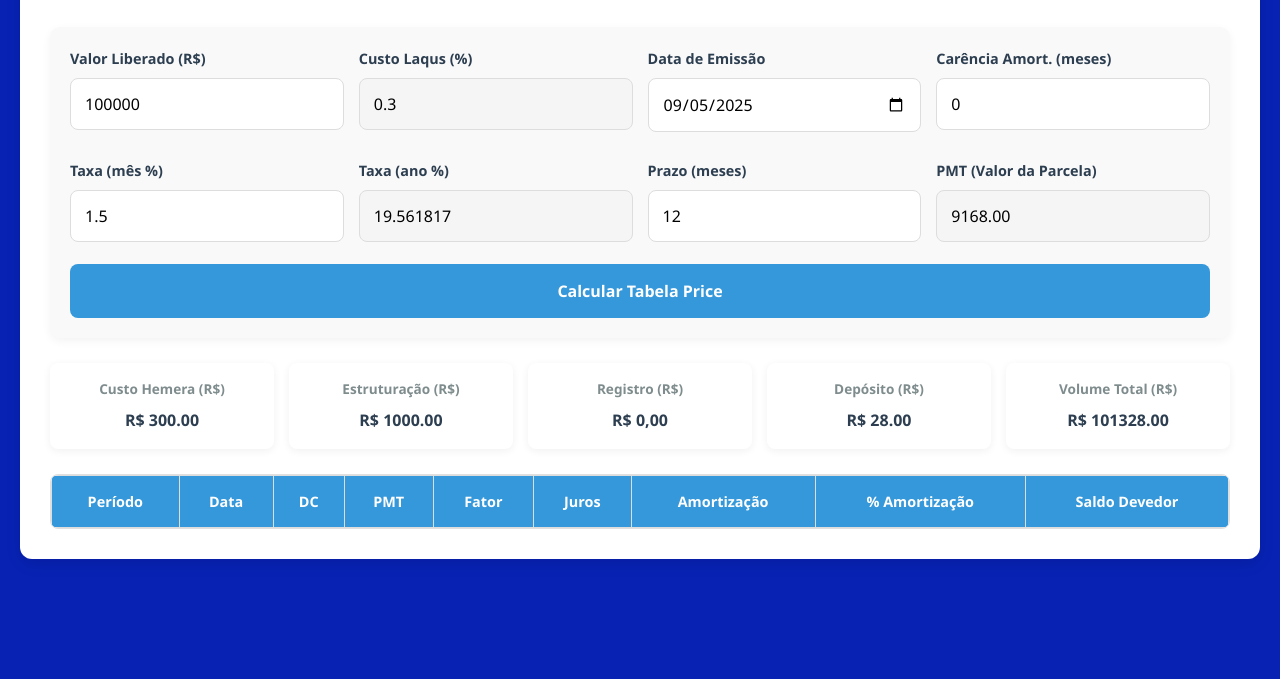
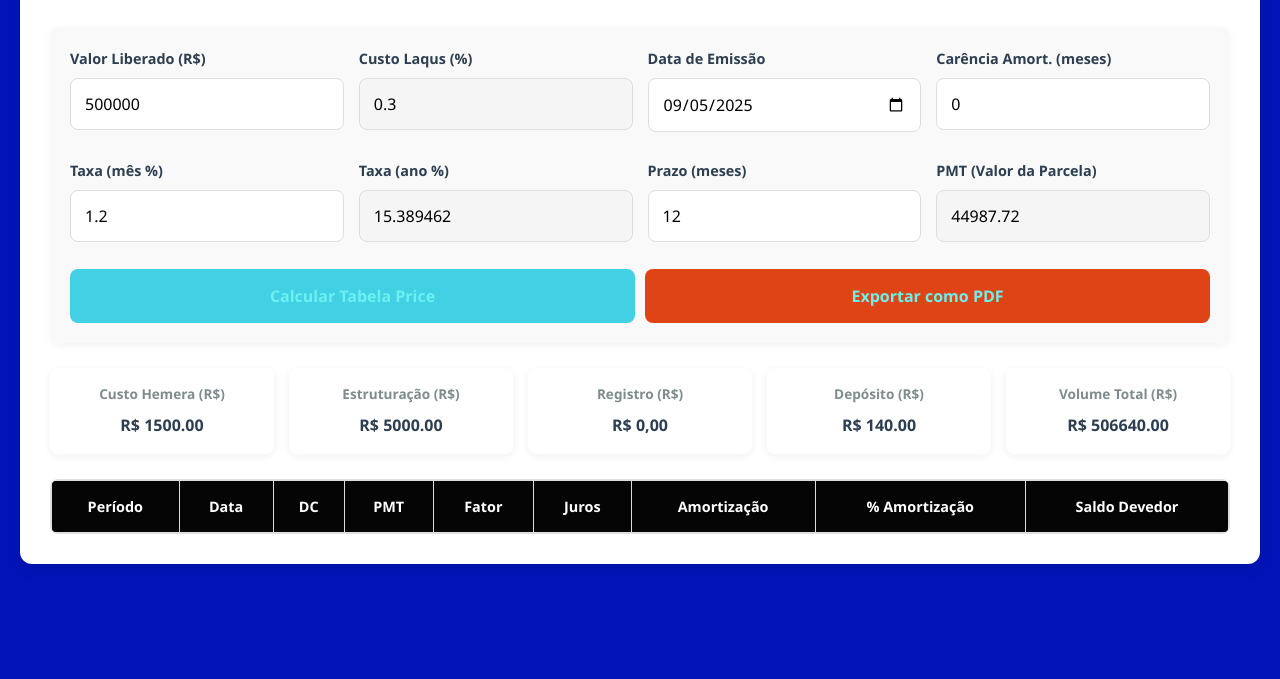
Before and after one commit to VituzuL/Simulador-de-Tabela-Price, a plain HTML site: page index.html in a window 1280 px wide. Shown: the part 121-800 px from the top of the page. Drawn offline with nearby package versions, Linux system fonts and the light colour scheme.

Commit message:
Add files via upload

```diff
--- a/index.html
+++ b/index.html
@@ -4,6 +4,8 @@
     <meta charset="UTF-8">
     <meta name="viewport" content="width=device-width, initial-scale=1.0">
     <title>Simulador de Tabela Price</title>
+    <script src="https://cdnjs.cloudflare.com/ajax/libs/jspdf/2.5.1/jspdf.umd.min.js"></script>
+    <script src="https://cdnjs.cloudflare.com/ajax/libs/html2canvas/1.4.1/html2canvas.min.js"></script>
     <style>
         * {
             box-sizing: border-box;
@@ -13,7 +15,7 @@
         }
 
         body {
-            background-color: #0822b4;
+            background-color: #0214b8;
             color: #333;
             line-height: 1.6;
             padding: 15px;
@@ -76,9 +78,15 @@
             background-color: #f5f5f5;
         }
 
+        .button-group {
+            display: flex;
+            flex-wrap: wrap;
+            gap: 10px;
+            margin-top: 15px;
+        }
+
         button {
-            background: #3498db;
-            color: white;
+            color: rgb(108, 240, 240);
             border: none;
             padding: 16px;
             border-radius: 8px;
@@ -86,12 +94,24 @@
             font-size: 1rem;
             font-weight: 600;
             transition: background 0.3s;
-            width: 100%;
-            margin-top: 10px;
+            flex: 1;
+            min-width: 200px;
         }
 
-        button:hover {
+        #calcular {
+            background: #42d1e4;
+        }
+
+        #calcular:hover {
             background: #2980b9;
+        }
+
+        #exportarPDF {
+            background: #df4416;
+        }
+
+        #exportarPDF:hover {
+            background: #e99c44;
         }
 
         .tarifas {
@@ -143,7 +163,7 @@
         }
 
         th {
-            background-color: #3498db;
+            background-color: #050505;
             color: white;
             font-weight: 600;
             position: sticky;
@@ -212,14 +232,14 @@
     </style>
 </head>
 <body>
-    <div class="container">
+    <div class="container" id="conteudoParaExportar">
         <h1>Simulador de Tabela Price</h1>
 
         <div class="card">
             <div class="input-section">
                 <div class="input-group">
                     <label for="valorLiberado">Valor Liberado (R$)</label>
-                    <input type="number" id="valorLiberado" min="0" step="1000" value="100000">
+                    <input type="number" id="valorLiberado" min="0" step="10000" value="500000">
                 </div>
 
                 <div class="input-group">
@@ -239,7 +259,7 @@
 
                 <div class="input-group">
                     <label for="taxaMes">Taxa (mês %)</label>
-                    <input type="number" id="taxaMes" min="0" step="0.01" value="1.5">
+                    <input type="number" id="taxaMes" min="0" step="0.01" value="1.2">
                 </div>
 
                 <div class="input-group">
@@ -258,7 +278,10 @@
                 </div>
             </div>
 
-            <button id="calcular">Calcular Tabela Price</button>
+            <div class="button-group">
+                <button id="calcular">Calcular Tabela Price</button>
+                <button id="exportarPDF">Exportar como PDF</button>
+            </div>
         </div>
 
         <div class="tarifas">
@@ -334,6 +357,9 @@
                 calcularTarifas();
                 calcularTabela();
             });
+
+            // Botão exportar PDF
+            document.getElementById('exportarPDF').addEventListener('click', exportToPDF);
 
             // Calcular valores iniciais
             calcularTaxaAnual();
@@ -511,6 +537,32 @@
             function formatarData(data) {
                 return data.toLocaleDateString('pt-BR');
             }
+
+            function exportToPDF() {
+                // Inicializa o jsPDF
+                const { jsPDF } = window.jspdf;
+                const doc = new jsPDF('p', 'mm', 'a4');
+
+                // Captura o elemento que deseja converter para PDF
+                const element = document.getElementById('conteudoParaExportar');
+
+                // Usa html2canvas para capturar o conteúdo como imagem
+                html2canvas(element, {
+                    scale: 2, // Melhora a qualidade
+                    useCORS: true,
+                    logging: false
+                }).then(canvas => {
+                    const imgData = canvas.toDataURL('image/png');
+                    const imgWidth = doc.internal.pageSize.getWidth();
+                    let imgHeight = canvas.height * imgWidth / canvas.width;
+
+                    // Adiciona a imagem ao PDF
+                    doc.addImage(imgData, 'PNG', 0, 0, imgWidth, imgHeight);
+
+                    // Salva o PDF
+                    doc.save('simulador-tabela-price.pdf');
+                });
+            }
         });
     </script>
 </body>
```
